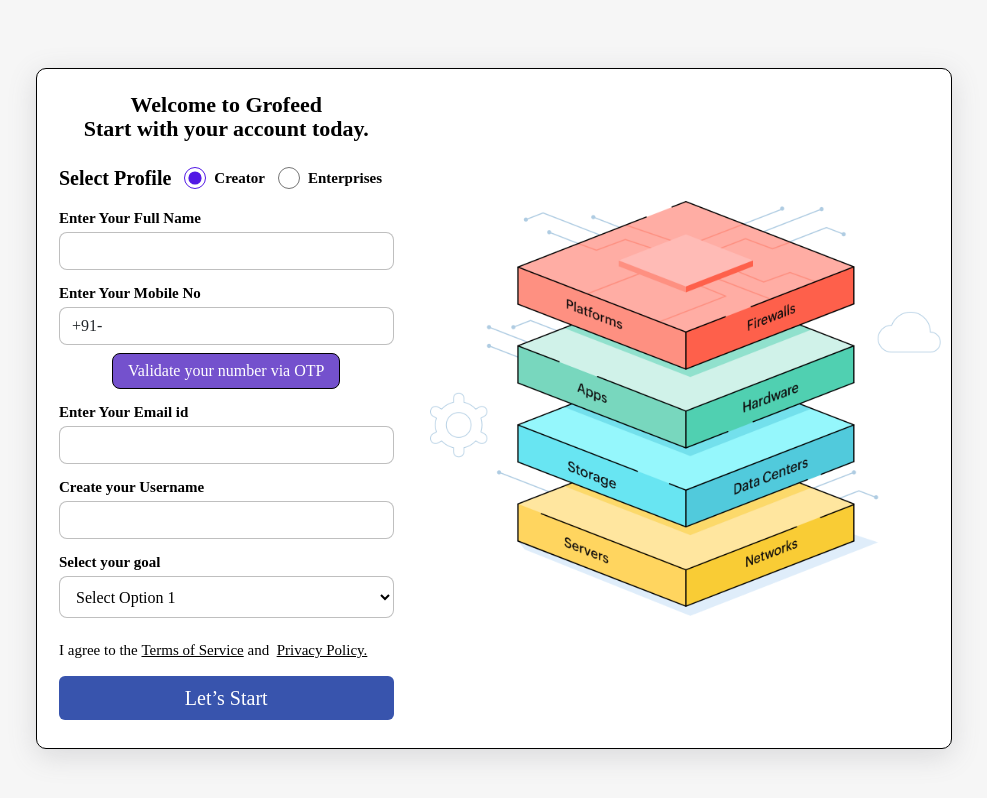
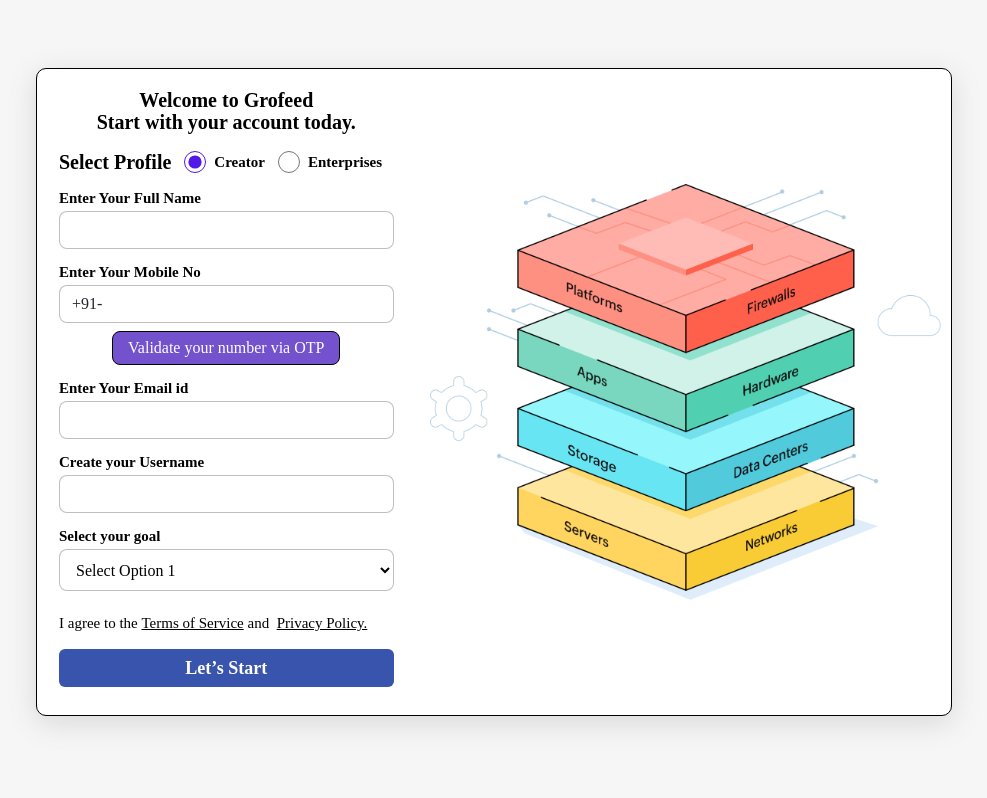
Before and after one commit to shanto-dev/Grofeed, a plain HTML site: page signup.html in a window 1280 px wide. Shown: the whole page, without its empty margins (146-1133 px from the left). Drawn offline with Linux system fonts and the light colour scheme.

Commit message:
update form Height

```diff
--- a/assets/css/common.css
+++ b/assets/css/common.css
@@ -15,7 +15,7 @@
     font-style: normal;
     font-weight: 600;
     font-size: 15px;
-    line-height: 20px;
+    line-height: 18px;
     color: #000000;
 }
 
--- a/assets/css/style.css
+++ b/assets/css/style.css
@@ -744,8 +744,8 @@ body.sidebar-gone .main-sidebar {
 }
 
 .signup_mainContent h2 {
-    font-size: 22px;
-    line-height: 24px;
+    font-size: 20px;
+    line-height: 22px;
 }
 
 .signUpText {
@@ -840,7 +840,7 @@ input[type="radio"] {
 }
 
 .tab-content {
-    padding-top: 12px;
+    padding-top: 8px;
 }
 
 .nice-select {
@@ -858,11 +858,11 @@ input[type="radio"] {
 .custom-btn-prymary {
     background: #3854AD;
     color: #FFF;
-    font-size: 20px;
-    font-weight: 400;
-    line-height: 26.38px;
+    font-size: 18px;
+    font-weight: 600;
+    line-height: 26px;
     text-align: center;
-    padding: 8px 20px;
+    padding: 5px 20px;
     width: 100%;
 }
 
@@ -885,7 +885,7 @@ input[type="radio"] {
     line-height: 22px;
     text-align: center;
     background: #7451CD;
-    padding: 6px 15px;
+    padding: 5px 15px;
     color: #FFF;
     border-radius: 8px;
     border: 1px solid #000;
--- a/signup.html
+++ b/signup.html
@@ -26,12 +26,12 @@
         <div class="container">
             <div class="row justify-content-center mt-5">
 
-                <div class="col-lg-10 col-xl-10">
+                <div class="col-lg-11 col-xl-10 col-xxl-10">
                     <div class="sign-up-wraper">
                         <div class="row align-items-center">
-                            <div class="col-lg-5 px-4 pb-2 pt-1">
+                            <div class="col-lg-5 px-4 pb-2 ">
                                 <div class="signup_mainContent">
-                                    <h2 class="text-center mb-4">Welcome to Grofeed <br> Start with your account today.</h2>
+                                    <h2 class="text-center mb-3">Welcome to Grofeed <br> Start with your account today.</h2>
                                     <ul class="nav nav-tabs signup-tab d-flex align-items-center" id="myTab" role="tablist">
                                         <p class="fw-semibold">Select Profile</p>
                                         <li class="nav-item" role="presentation">
```
